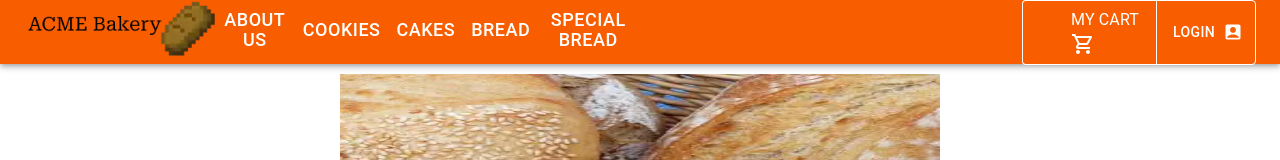
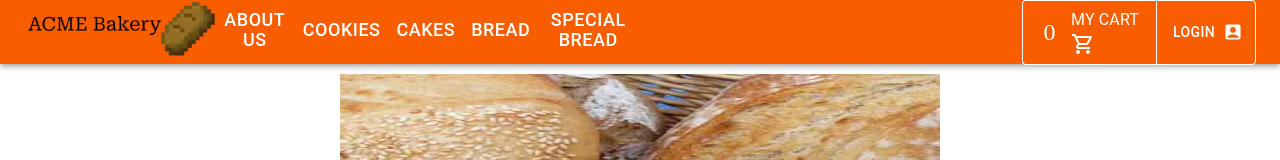
Before and after one commit to ethanCKJ/ACME_frontend, a React (Vite) app: page / in a window 1280 px wide. Shown: the top 160 px of the page. Built offline with nearby package versions, Linux system fonts and the light colour scheme.

Commit message:
Implemented shopping cart persistence during refresh via localStorage

```diff
--- a/src/App.tsx
+++ b/src/App.tsx
@@ -26,19 +26,21 @@ function App() {
     return createTheme(themeOptions)
   }, [])
 
+  console.log("App rendered")
+
 
   return (
+    <CartProvider>
     <BrowserRouter>
       <CssBaseline/>
-      <CartProvider>
         <ThemeProvider theme={theme}>
           <Routes>
             <Route path="/" element={<Home/>} />
             <Route path="/cookie" element={<CookiePage/>}/>
           </Routes>
         </ThemeProvider>
+      </BrowserRouter>
       </CartProvider>
-      </BrowserRouter>
   )
 }
 
--- a/src/components/Header.tsx
+++ b/src/components/Header.tsx
@@ -2,11 +2,10 @@ import { AppBar, Box, ButtonGroup, Toolbar, Button, Typography } from '@mui/mate
 import React from 'react'
 import AccountBoxIcon from '@mui/icons-material/AccountBox';
 import ShoppingCartOutlinedIcon from '@mui/icons-material/ShoppingCartOutlined';
+import { useCart } from '../contexts/CartContext';
 
-interface HeaderProps {
-    cartCount: number;
-}
-function Header({cartCount}: HeaderProps) {
+function Header() {
+    const {cartCount} = useCart()
     const buttonInfo =[
         {href: "/about", body: "About us", width:"80px"},
         {href: "/cookie", body: "Cookies"},
--- a/src/contexts/CartContext.tsx
+++ b/src/contexts/CartContext.tsx
@@ -1,5 +1,5 @@
 import { SliderValueLabel } from "@mui/material";
-import React from "react";
+import React, { useEffect } from "react";
 import { createContext, useContext, useState, ReactNode } from "react";
 
 export type cartObj = {
@@ -25,9 +25,23 @@ const CartContext = createContext<CartContextType | undefined>(undefined);
 
 // 3. Implementing the const items provided by the context in ContextProvider
 export const CartProvider = ({ children }: { children: ReactNode }) => {
-    const [cartCount, setCartCount] = useState<number>(0)
-    const [cartContent, setCartContent] = useState<cartObj[]>([])
-    const addToCart = (product:cartObj) => {
+    const [cartCount, setCartCount] = useState<number>(() => {
+        const storedCount = localStorage.getItem("cartCount")
+        if (storedCount) {
+            return JSON.parse(storedCount)
+        }
+        return 0
+    })
+
+    const [cartContent, setCartContent] = useState<cartObj[]>(() => {
+        const storedContent = localStorage.getItem("cartContent")
+        if (storedContent) {
+            return JSON.parse(storedContent)
+        }
+        return []
+    })
+
+    const addToCart = (product: cartObj) => {
         let updatedExisting = false
         let indexToDelete = -1
         const newCartContent = cartContent.map((item, index) => {
@@ -50,13 +64,14 @@ export const CartProvider = ({ children }: { children: ReactNode }) => {
             }
         }
         else {
-            if (product.quantity > 0){
+            if (product.quantity > 0) {
                 newCartContent.push({ productId: product.productId, productName: product.productName, quantity: product.quantity, price: product.price, imageName: product.imageName })
                 setCartCount(cartCount => cartCount += 1);
             }
         }
         setCartContent(newCartContent)
     }
+
     /**
      * Given index of a product in the shopping cart, adjust the quantity of the product and remove if necessary
      * @param targetIndex
@@ -65,26 +80,35 @@ export const CartProvider = ({ children }: { children: ReactNode }) => {
     const adjustQuantity = (targetIndex: number, newQuantity: number) => {
         let deleteItem = false;
         const newCartContent = cartContent.map((value, index) => {
-            if (index === targetIndex){
-                let newItem = {...value}
+            if (index === targetIndex) {
+                let newItem = { ...value }
                 newItem.quantity = newQuantity
-                if (newItem.quantity <= 0){
+                if (newItem.quantity <= 0) {
                     deleteItem = true;
                 }
                 return newItem
             }
             return value
         })
-        if (deleteItem){
+        if (deleteItem) {
             newCartContent.splice(targetIndex, 1)
-            setCartCount(cartCount => cartCount-=1)
+            setCartCount(cartCount => cartCount -= 1)
         }
         setCartContent(newCartContent)
     }
+
+    // write back changes to state in RAM to localStorage
+    useEffect(() => {
+        localStorage.setItem("cartContent", JSON.stringify(cartContent))
+    }, [cartContent])
+
+    useEffect(() => {
+        localStorage.setItem("cartCount", JSON.stringify(cartCount))
+    }, [cartCount])
     // 4. Putting the Implemented consts in value then wrapping the child.
     return (
         <CartContext.Provider
-        value = {{
+            value={{
                 cartCount,
                 setCartCount,
                 cartContent,
--- a/src/pages/CookiePage.tsx
+++ b/src/pages/CookiePage.tsx
@@ -4,7 +4,6 @@ import api from '../components/api'
 import Header from '../components/Header'
 import ProductCard from '../components/ProductCard'
 import ShoppingCartPanel from '../components/ShoppingCartPanel'
-import { cartObj } from '../App'
 import { useCart } from '../contexts/CartContext'
 
 const sortOrderOptions = ["Popularity", "Price high to low", "Price low to high", "A to Z", "Z to A",]
@@ -19,10 +18,8 @@ function CookiePage() {
     const maxPrice = 100
     const minPrice = 0
     const [products, setProducts] = useState<object[]>([])
-    // const [cartCount, setCartCount] = useState<number>(0)
-    // const [cartContent, setCartContent] = useState<cartObj[]>([])
     const theme = useTheme();
-    const {cartCount, addToCart} = useCart();
+    const { addToCart } = useCart();
 
     const getProducts = async (category: string) => {
         try {
@@ -69,27 +66,9 @@ function CookiePage() {
             </Box>)
     }
 
-    // const addToCart = (productId: number, productName: string, quantity: number, price: number, imageName: string) => {
-    //     let updated = false;
-    //     const newCartContent = cartContent.map((item) => {
-    //         if (item.productId === productId) {
-    //             // shallow copy only one item. shallow copying is sufficient given cartObj is made of primitives.
-    //             let newItem = { ...item }
-    //             newItem.quantity += quantity;
-    //             updated = true;
-    //             return newItem;
-    //         }
-    //         return item;
-    //     })
-    //     if (!updated) {
-    //         newCartContent.push({ productId: productId, productName: productName, quantity: quantity, price: price, imageName: imageName })
-    //         setCartCount(cartCount => cartCount+=1);
-    //     }
-    //     setCartContent(newCartContent)
-    // }
     return (
         <>
-            <Header cartCount={cartCount} />
+            <Header />
             <Box sx={{ display: "flex", width: "100%", minHeight: "800px", padding: "0px 20px", background: "beige", }}>
                 {/* Filter panel */}
                 <Box sx={{ minWidth: "200px", padding: "5px" }}>
@@ -114,9 +93,9 @@ function CookiePage() {
                     {/* Header bar */}
                     <Box sx={{ display: "flex", alignItems: 'center' }}>
                         <Typography variant="h3" align='center' flexGrow={1}>Cookies</Typography>
-                        <FormControl sx={{m: 1, padding:"0" }}>
+                        <FormControl sx={{ m: 1, padding: "0" }}>
                             <Select
-                                sx={{width:"170px", '& .MuiSelect-select':{paddingLeft: "10px", paddingRight:"0px", textAlign:"center"}}}
+                                sx={{ width: "170px", '& .MuiSelect-select': { paddingLeft: "10px", paddingRight: "0px", textAlign: "center" } }}
                                 value={sortOrder}
                                 onChange={handleSortOrderChange}
                                 defaultValue={sortOrderOptions[0]}
@@ -139,7 +118,7 @@ function CookiePage() {
 
                     }
                 </Box>
-                <ShoppingCartPanel/>
+                <ShoppingCartPanel />
 
             </Box>
         </>
--- a/src/pages/Home.tsx
+++ b/src/pages/Home.tsx
@@ -4,6 +4,7 @@ import { Box, Typography } from '@mui/material'
 import PromoCarousel from '../components/PromoCarousel'
 import HomeCard from '../components/HomeCard'
 import Footer from '../components/Footer'
+
 
 function Home() {
 
@@ -36,12 +37,10 @@ function Home() {
       imgName: "eggTart_square",
       href: "/special_bread"
     },
-
-
   ]
   return (
     <>
-      <Header />
+      <Header/>
       <PromoCarousel />
       <Typography align='center' variant="h4" marginTop={"20px"}>What we offer</Typography>
       <Box sx={{ display: "flex", width: "100%", justifyContent: "center", flexWrap: "wrap" }}>
```
Lines whose indentation alone changed are shown as unchanged.
